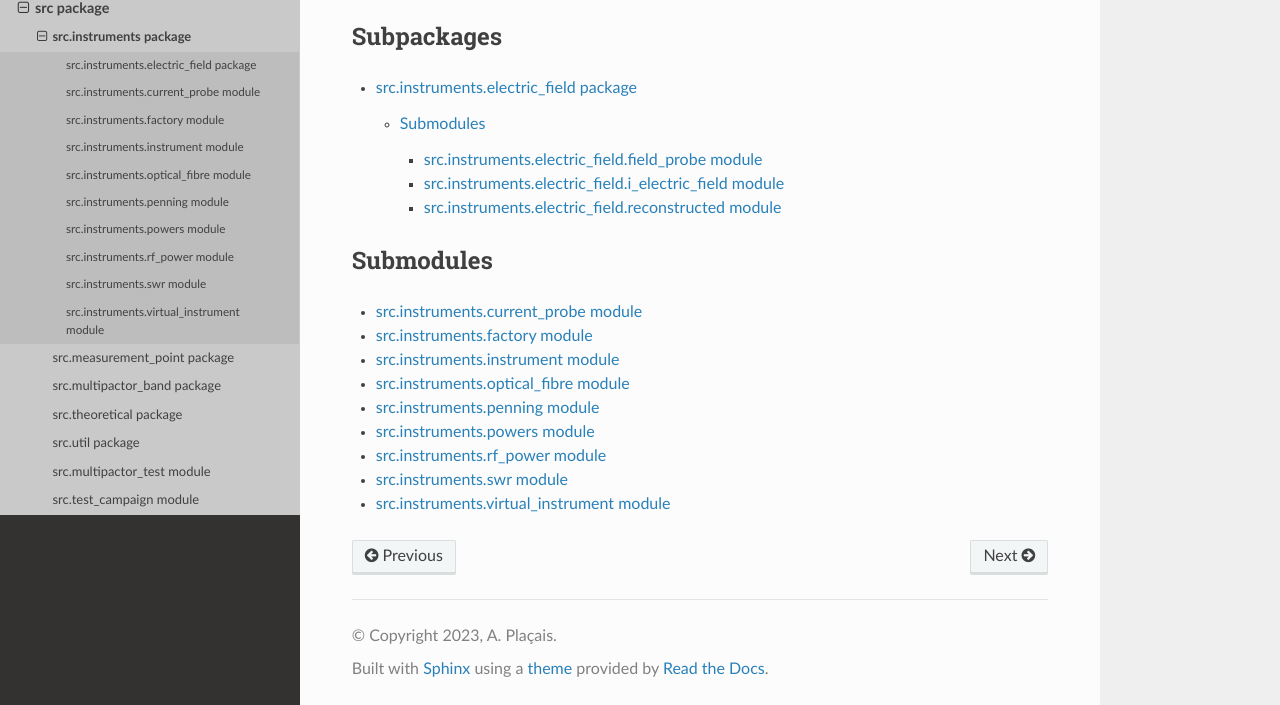
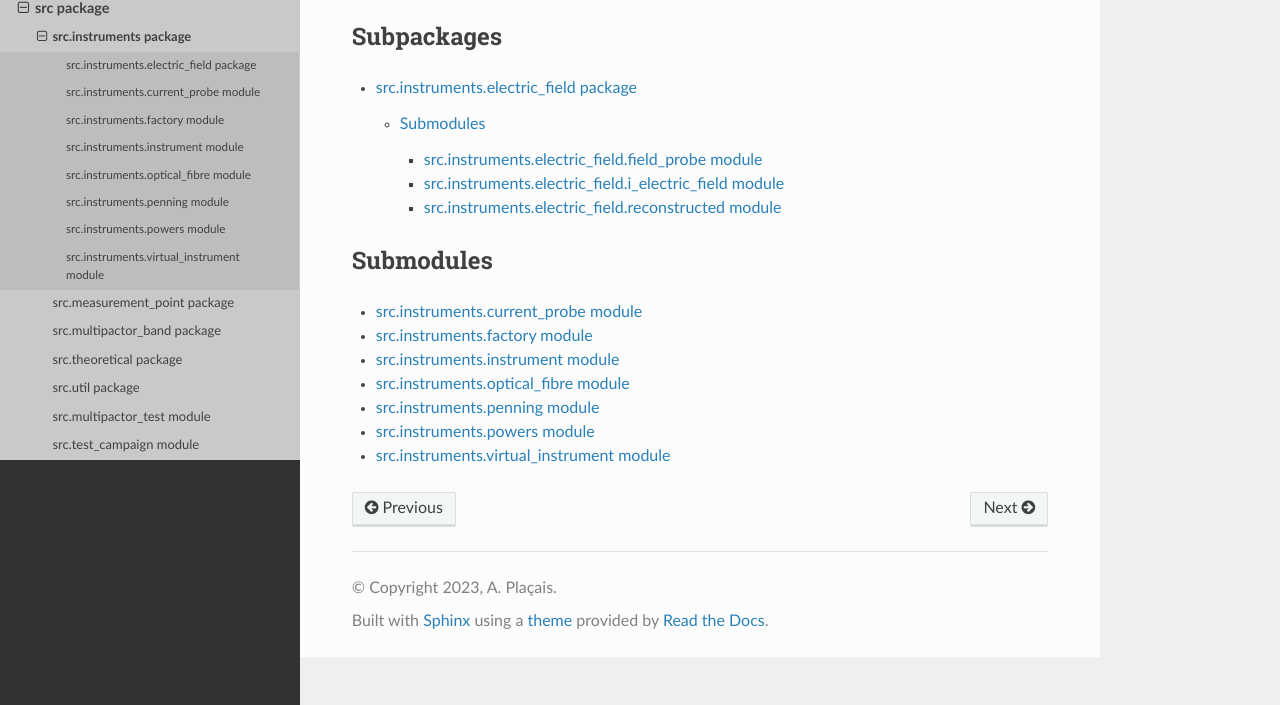
Before and after one commit to AdrienPlacais/multipac_testbench, a Sphinx documentation site: the page built from docs/source/src.instruments.rst, in a window 1280 px wide and 969 px high, cut to the strip 264-969 px from the top of the window. Built offline with Sphinx 7.4.7 and the Read the Docs theme 2.0.0, drawn with Linux system fonts in a browser that asks for light colours; pages that are not in the unit, such as notebooks, are missing from menus.

Commit message:
removed unused modules from doc

```diff
--- a/docs/source/src.instruments.rf_power.rst
+++ /dev/null
@@ -1,7 +0,0 @@
-src.instruments.rf\_power module
-================================
-
-.. automodule:: src.instruments.rf_power
-   :members:
-   :undoc-members:
-   :show-inheritance:
--- a/docs/source/src.instruments.rst
+++ b/docs/source/src.instruments.rst
@@ -26,6 +26,4 @@ Submodules
    src.instruments.optical_fibre
    src.instruments.penning
    src.instruments.powers
-   src.instruments.rf_power
-   src.instruments.swr
    src.instruments.virtual_instrument
--- a/docs/source/src.instruments.swr.rst
+++ /dev/null
@@ -1,7 +0,0 @@
-src.instruments.swr module
-==========================
-
-.. automodule:: src.instruments.swr
-   :members:
-   :undoc-members:
-   :show-inheritance:
```
